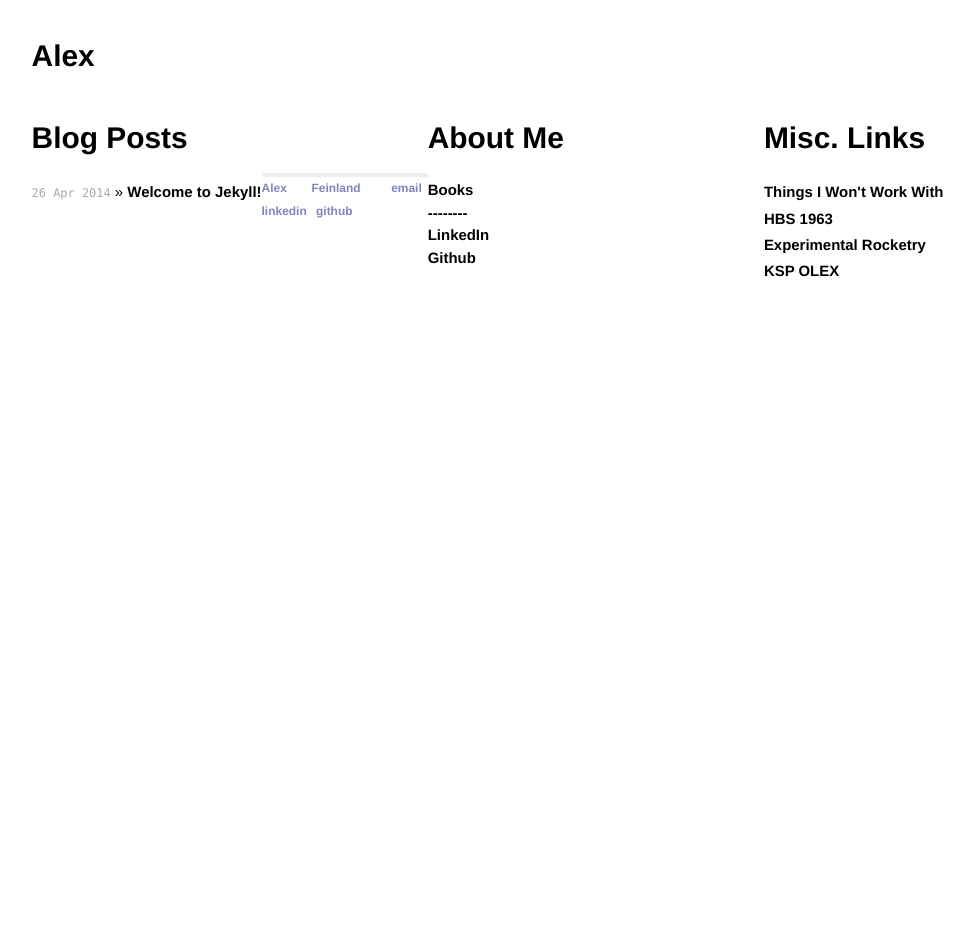
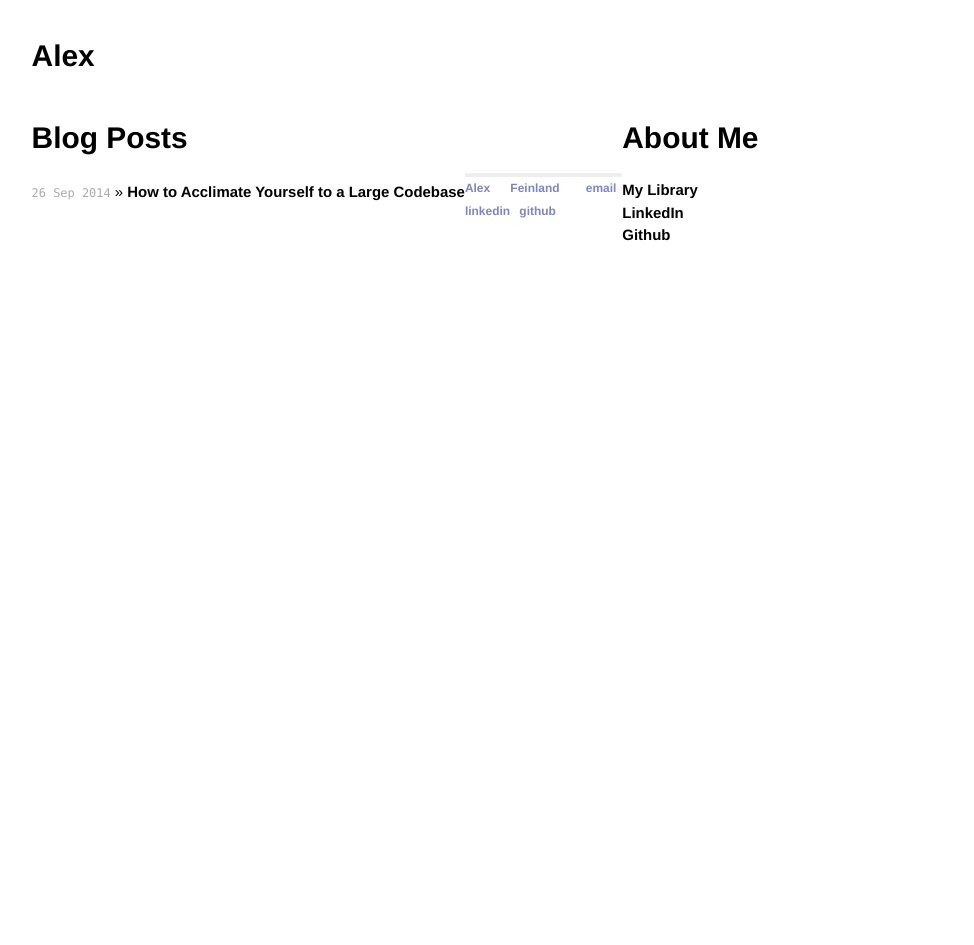
Before and after one commit to afeinland/afeinland.github.io, a Jekyll site: the page built from index.html, in a window 1280 px wide. Shown: the whole page, without its empty margins (145-1119 px from the left). Built offline with Jekyll 4.4.1, drawn with Linux system fonts in a browser that asks for light colours; Markdown is read by kramdown in place of the engine named in the settings.

Commit message:
New post. New library link. Misc. links hidden.

```diff
--- a/index.html
+++ b/index.html
@@ -12,7 +12,8 @@ title: Alex Feinland - Home
         {% endfor %}
       </ul>
     </div>
-    <div id="links_container">
+
+    <div hidden id="links_container">
       <h1>Misc. Links</h1>
       <ul class="links">
         <li><a href="http://pipeline.corante.com/archives/things_i_wont_work_with/" >Things I Won't Work With</a></li>
@@ -21,11 +22,11 @@ title: Alex Feinland - Home
         <li><a href="http://ksp.olex.biz/" >KSP OLEX</a></li>
       </ul>
     </div>
+
     <div id="about_container">
-        <h1>About Me<a href="" /></h1>
+        <h1>About Me</h1>
         <ul class="about_me">
-            <li><a href="books.html" />Books</li>
-            <li> --------</li>
+            <li><a href="http://afeinland.tumblr.com/" />My Library</li>
             <li><a href="https://www.linkedin.com/in/afeinland" />LinkedIn</li>
             <li><a href="https://github.com/afeinland" />Github</li>
         </ul>
```
Also changed, not shown: _posts/2014-04-26-welcome-to-jekyll.markdown (deleted, +0 -36 lines), _posts/2014-09-26-how-to-acclimate-yourself-to-a-new-codebase.markdown (added, +30 -0 lines).
